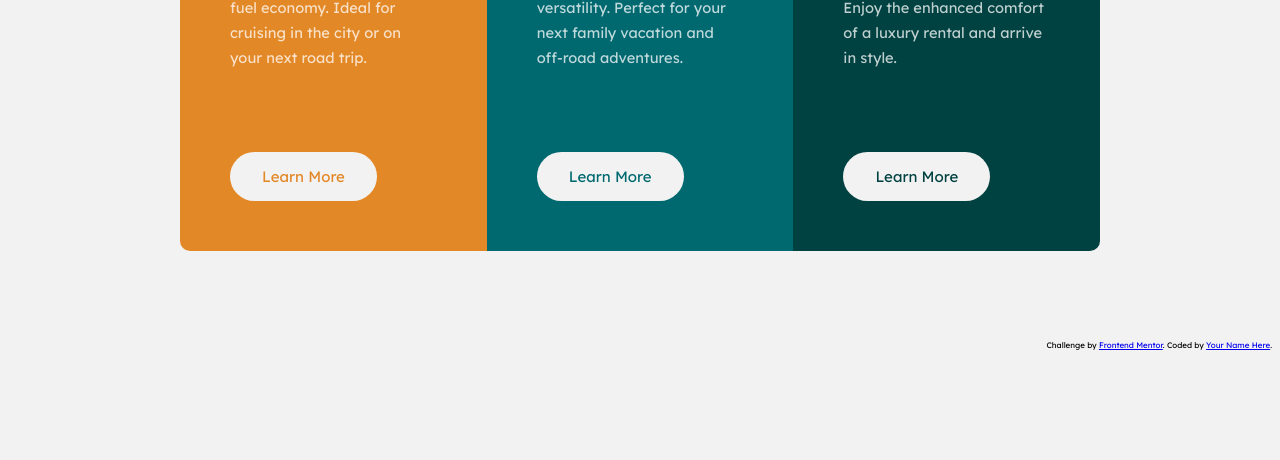
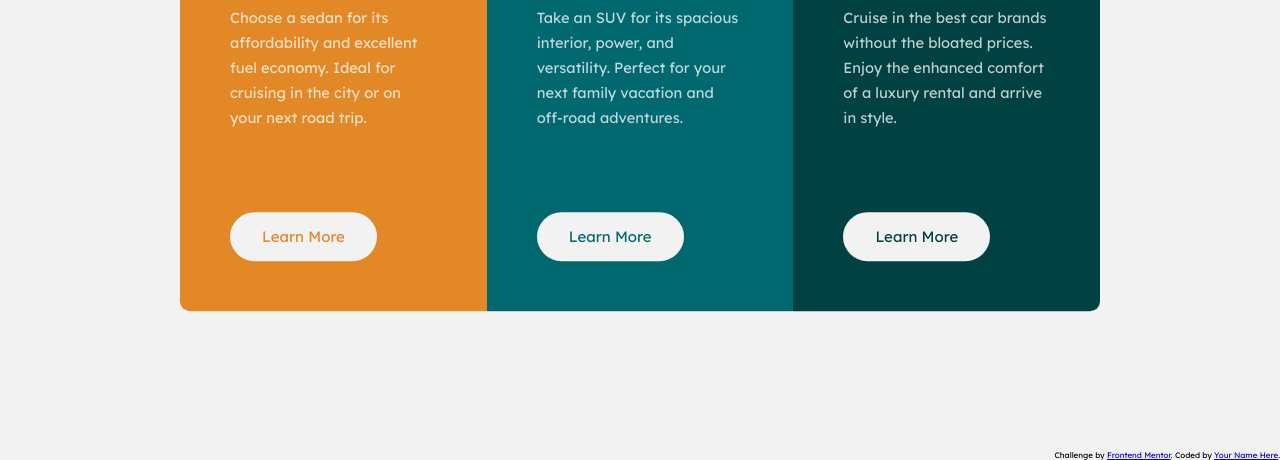
Before and after one commit to JunoField/fm4-3-column-preview-card, a website built with Parcel: page index.html in a window 1280 px wide. Shown: the part 340-800 px from the top of the page. Built offline with nearby package versions, Linux system fonts and the light colour scheme.

Commit message:
desktop layout almost done; needs a little more tuning

```diff
--- a/style.scss
+++ b/style.scss
@@ -81,6 +81,11 @@ body{
         display: flex;
         flex-direction: horizontal;
         width: 920px;
+        position: absolute;
+        top: 50%;
+        left: 50%;
+        transform: translate(-50%, -50%);
+        margin: auto;
     }
 
     .card{
@@ -103,6 +108,12 @@ body{
         border-bottom-left-radius: 0px;
         border-top-right-radius: 10px;
     }
+
+    .attribution{
+        position: absolute;
+        bottom: 0px;
+        right: 0px;
+    }
 }
 
 
```
Also changed, not shown: 2 other files.
